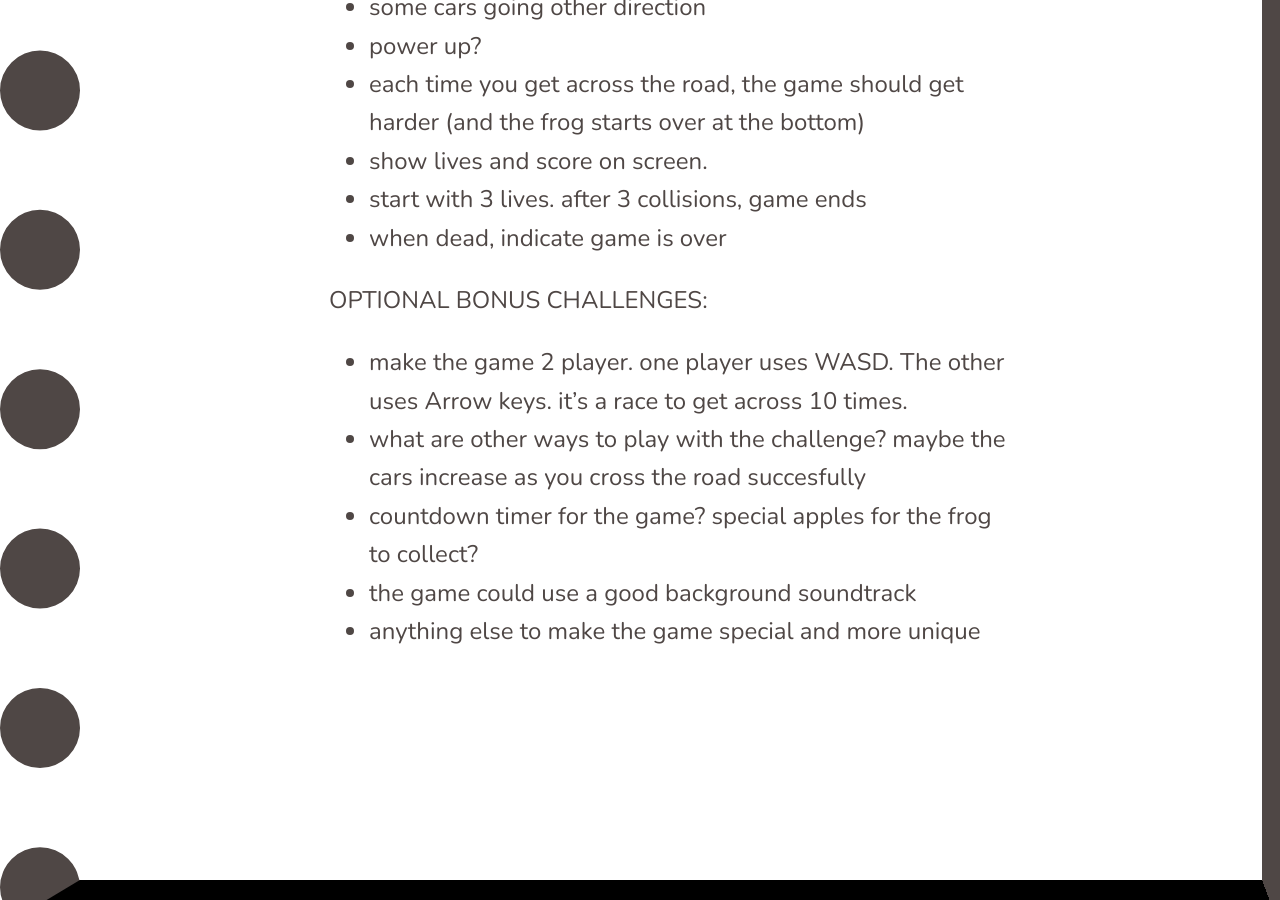
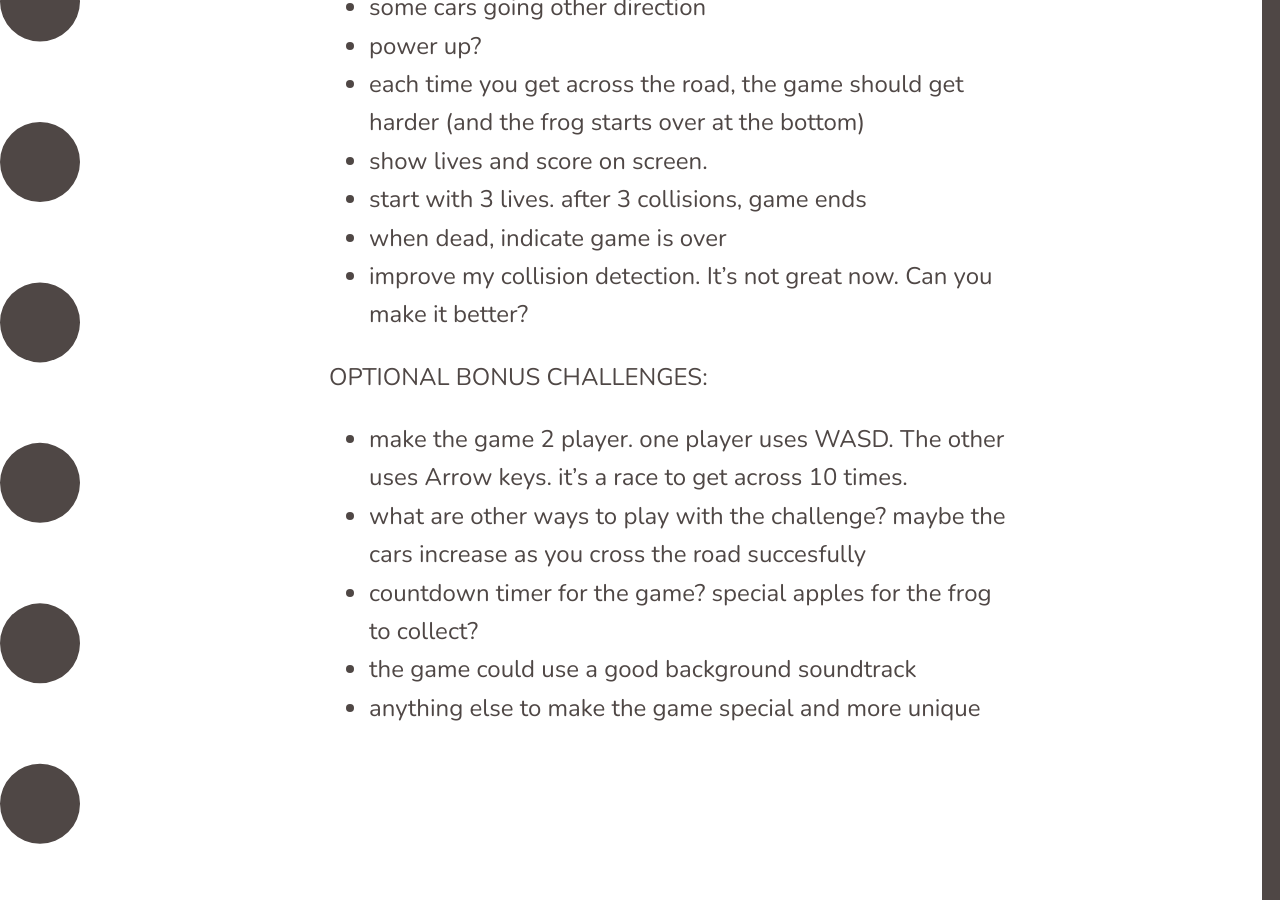
Before and after one commit to lee2sman/p4va_spring2024, a Jekyll site: the page built from _posts/2023-11-13-week12.md, in a window 1280 px wide and 900 px high, scrolled down 10309 px. Built offline with Jekyll 4.4.1, drawn with Linux system fonts in a browser that asks for light colours; nearby versions of some CDN libraries.

Commit message:
update frogger

```diff
--- a/_posts/2023-11-13-week12.md
+++ b/_posts/2023-11-13-week12.md
@@ -183,6 +183,7 @@ Finish Frogger (starter code built in the [linked Frogger tutorial video](https:
 * show lives and score on screen.
 * start with 3 lives. after 3 collisions, game ends
 * when dead, indicate game is over
+* improve my collision detection. It's not great now. Can you make it better?
 
 OPTIONAL BONUS CHALLENGES:
 
```
